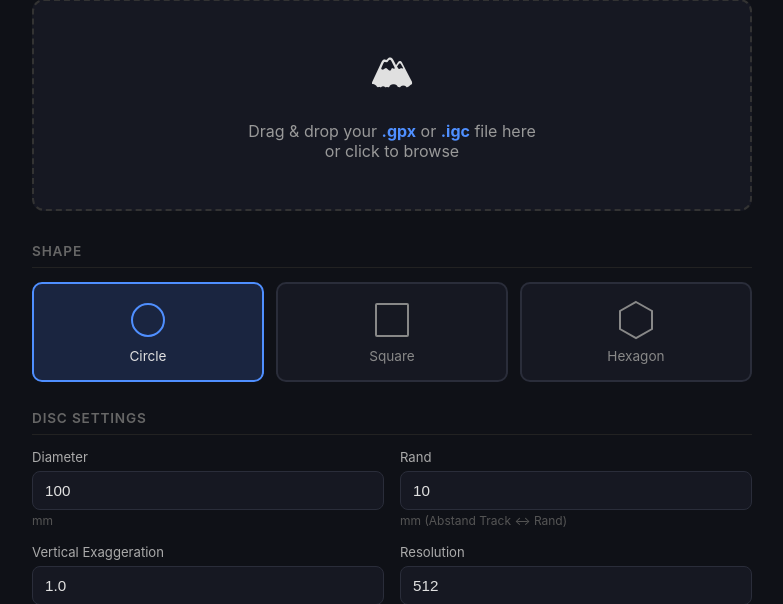
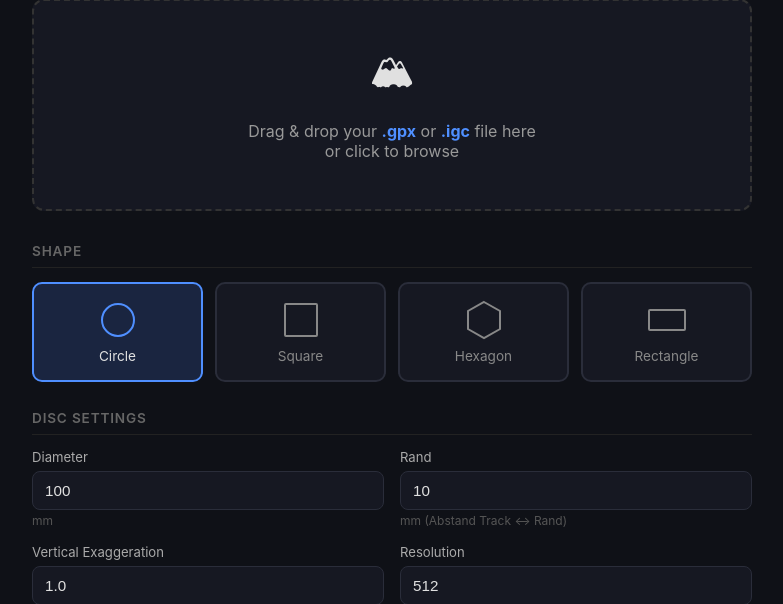
Before and after one commit to formscope/gps-terrain-stl, a Flask app: page / in a window 1280 px wide. Shown: the part 135-739 px from the top of the page, without its empty margins (248-1031 px from the left). Run offline with Flask 3, Linux system fonts and the light colour scheme; some libraries are stand-ins or nearby versions.

Commit message:
Add rectangle shape with custom width × height
Lets the user pick a rectangular plate with independent width and
height (mm) instead of a single diameter.  The track is still fitted
to the inscribed circle of the shorter side, so the edge-margin
constraint is preserved.

* mesh.py: VALID_SHAPES gains 'rectangle'; _generate_shape_ring
  accepts width_mm/height_mm; build_and_export takes rect_width_mm/
  rect_height_mm and sizes the grid to max(w,h)/2 so non-square
  rectangles work without changing the rest of the pipeline.
* app.py & main.py: parse rect_width / rect_height; shape-aware
  padding computation uses min(w,h)/2 as the inscribed radius.
* index.html: adds a Rectangle option; the Diameter field is
  swapped for Breite/Höhe inputs when Rectangle is selected.

Co-Authored-By: Claude Opus 4.6 <noreply@anthropic.com>

```diff
--- a/app.py
+++ b/app.py
@@ -38,19 +38,25 @@ def generate():
     # Read parameters from form
     diameter = float(request.form.get("diameter", 100.0))
     shape = request.form.get("shape", "circle")
-    if shape not in ("circle", "square", "hexagon"):
+    if shape not in ("circle", "square", "hexagon", "rectangle"):
         shape = "circle"
+    # Rectangle dimensions (only used when shape == "rectangle").
+    rect_width = float(request.form.get("rect_width", 100.0))
+    rect_height = float(request.form.get("rect_height", 60.0))
     # Edge margin in mm: minimum distance between outermost track point and disc edge.
-    # Shape-aware: the inscribed-circle radius is smaller than the half-diameter
-    # for a hexagon, so we reduce the usable radius accordingly.
+    # Shape-aware: the inscribed-circle radius is smaller than the half-extent for
+    # a hexagon, and for a rectangle is set by the shorter side.
     edge_margin_mm = float(request.form.get("edge_margin", 10.0))
-    disc_radius_mm = diameter / 2.0
-    if shape == "hexagon":
+    if shape == "rectangle":
+        disc_radius_mm = max(rect_width, rect_height) / 2.0
+        inscribed_radius_mm = min(rect_width, rect_height) / 2.0
+    elif shape == "hexagon":
+        disc_radius_mm = diameter / 2.0
         inscribed_radius_mm = disc_radius_mm * (3 ** 0.5) / 2.0
     else:
+        disc_radius_mm = diameter / 2.0
         inscribed_radius_mm = disc_radius_mm
     track_radius_mm = max(inscribed_radius_mm - edge_margin_mm, 1.0)
-    # padding is defined relative to the circumscribed disc radius (same as before)
     padding = (disc_radius_mm - track_radius_mm) / track_radius_mm
     exaggeration = float(request.form.get("exaggeration", 1.0))
     resolution = int(request.form.get("resolution", 512))
@@ -116,6 +122,8 @@ def generate():
             track_tolerance_mm=track_tolerance,
             water_polys_lv95=water_polys,
             shape=shape,
+            rect_width_mm=rect_width,
+            rect_height_mm=rect_height,
         )
 
         # Collect the separate STL part files into a ZIP (only STL files)
--- a/mesh.py
+++ b/mesh.py
@@ -5,15 +5,20 @@ import numpy as np
 from scipy.interpolate import RegularGridInterpolator
 from stl import mesh as stl_mesh
 
-VALID_SHAPES = ("circle", "square", "hexagon")
+VALID_SHAPES = ("circle", "square", "hexagon", "rectangle")
 
 
-def _generate_shape_ring(shape: str, radius_mm: float, N: int):
+def _generate_shape_ring(shape: str, radius_mm: float, N: int,
+                          width_mm: float | None = None,
+                          height_mm: float | None = None):
     """
     Return (ring_x, ring_y, inside_mask_func) for the given shape.
 
     ring_x, ring_y: 1-D arrays of boundary vertices (closed smooth ring).
     inside_func(Xm, Ym, shrink) -> bool mask: True where grid point is inside shape.
+
+    width_mm / height_mm are only consulted for shape='rectangle'; the other
+    shapes use the symmetric `radius_mm` (half-diameter).
     """
     if shape == "circle":
         N_ring = max(720, N * 2)
@@ -74,6 +79,32 @@ def _generate_shape_ring(shape: str, radius_mm: float, N: int):
             d3 = np.abs(Xm * 0.5 - Ym * (np.sqrt(3) / 2))
             return (d1 <= R) & (d2 <= R) & (d3 <= R)
 
+    elif shape == "rectangle":
+        # Axis-aligned rectangle: width × height (mm), centred at origin.
+        if width_mm is None or height_mm is None:
+            raise ValueError("rectangle shape requires width_mm and height_mm")
+        hw = width_mm / 2.0
+        hh = height_mm / 2.0
+        pts_per_side = max(180, N // 2)
+        ring_x_list, ring_y_list = [], []
+        # bottom edge: left to right
+        ring_x_list.extend(np.linspace(-hw, hw, pts_per_side, endpoint=False))
+        ring_y_list.extend(np.full(pts_per_side, -hh))
+        # right edge: bottom to top
+        ring_x_list.extend(np.full(pts_per_side, hw))
+        ring_y_list.extend(np.linspace(-hh, hh, pts_per_side, endpoint=False))
+        # top edge: right to left
+        ring_x_list.extend(np.linspace(hw, -hw, pts_per_side, endpoint=False))
+        ring_y_list.extend(np.full(pts_per_side, hh))
+        # left edge: top to bottom
+        ring_x_list.extend(np.full(pts_per_side, -hw))
+        ring_y_list.extend(np.linspace(hh, -hh, pts_per_side, endpoint=False))
+        ring_x = np.array(ring_x_list)
+        ring_y = np.array(ring_y_list)
+
+        def inside_func(Xm, Ym, shrink):
+            return (np.abs(Xm) <= (hw - shrink)) & (np.abs(Ym) <= (hh - shrink))
+
     else:
         raise ValueError(f"Unknown shape '{shape}'. Use one of {VALID_SHAPES}")
 
@@ -97,18 +128,29 @@ def build_and_export(
     track_tolerance_mm: float = 0.2,
     water_polys_lv95: list | None = None,
     shape: str = "circle",
+    rect_width_mm: float | None = None,
+    rect_height_mm: float | None = None,
 ) -> None:
     """
     Build a solid terrain STL plus a track-tube body.
 
     The terrain is centred at (0,0), radius = diameter_mm/2.
-    Shape can be 'circle', 'square', or 'hexagon'.
+    Shape can be 'circle', 'square', 'hexagon', or 'rectangle'.
+    For 'rectangle', rect_width_mm and rect_height_mm specify the side
+    lengths; diameter_mm is ignored.
     A groove is carved into the terrain along the track path with width
     (track_width + 2*tolerance) down to basis_level, so the track tube
     fits without intersection.
     """
     ce, cn = center_lv95
-    radius_mm = diameter_mm / 2.0
+    if shape == "rectangle":
+        if rect_width_mm is None or rect_height_mm is None:
+            raise ValueError("rectangle shape requires rect_width_mm and rect_height_mm")
+        # Grid is square, sized to the larger side; ring & inside-mask use the
+        # rectangular extents.  radius_mm is the half-extent of the *grid*.
+        radius_mm = max(rect_width_mm, rect_height_mm) / 2.0
+    else:
+        radius_mm = diameter_mm / 2.0
     scale_xy = radius_mm / radius_m
 
     # ------------------------------------------------------------------
@@ -136,7 +178,10 @@ def build_and_export(
     E_grid = ce + Xm / scale_xy
     N_grid = cn + Ym / scale_xy
 
-    ring_x, ring_y, inside_func = _generate_shape_ring(shape, radius_mm, N)
+    ring_x, ring_y, inside_func = _generate_shape_ring(
+        shape, radius_mm, N,
+        width_mm=rect_width_mm, height_mm=rect_height_mm,
+    )
     N_ring = len(ring_x)
     # Shrink mask by one pixel so the grid sits fully inside the boundary ring
     inside = inside_func(Xm, Ym, pixel_size_mm)
--- a/templates/index.html
+++ b/templates/index.html
@@ -381,6 +381,11 @@
             <svg viewBox="0 0 40 40"><polygon points="20,2 36,11 36,29 20,38 4,29 4,11"/></svg>
             <span>Hexagon</span>
           </label>
+          <label class="shape-option" data-shape="rectangle">
+            <input type="radio" name="shape" value="rectangle">
+            <svg viewBox="0 0 40 40"><rect x="2" y="10" width="36" height="20" rx="1"/></svg>
+            <span>Rectangle</span>
+          </label>
         </div>
       </div>
 
@@ -388,9 +393,19 @@
       <div class="section">
         <div class="section-title">Disc Settings</div>
         <div class="form-grid">
-          <div class="form-group">
+          <div class="form-group" id="diameter_group">
             <label for="diameter">Diameter</label>
             <input type="number" id="diameter" name="diameter" value="100" step="1" min="10" max="300">
+            <span class="unit">mm</span>
+          </div>
+          <div class="form-group" id="rect_width_group" style="display:none;">
+            <label for="rect_width">Breite</label>
+            <input type="number" id="rect_width" name="rect_width" value="100" step="1" min="10" max="300">
+            <span class="unit">mm</span>
+          </div>
+          <div class="form-group" id="rect_height_group" style="display:none;">
+            <label for="rect_height">Höhe</label>
+            <input type="number" id="rect_height" name="rect_height" value="60" step="1" min="10" max="300">
             <span class="unit">mm</span>
           </div>
           <div class="form-group">
@@ -517,14 +532,23 @@
 
     fileInput.addEventListener('change', onFileSelected);
 
-    // Shape selector
+    // Shape selector — also toggle Diameter vs Rectangle dimension fields.
+    function updateShapeFields() {
+      const shape = document.querySelector('input[name="shape"]:checked').value;
+      const isRect = (shape === 'rectangle');
+      document.getElementById('diameter_group').style.display = isRect ? 'none' : '';
+      document.getElementById('rect_width_group').style.display = isRect ? '' : 'none';
+      document.getElementById('rect_height_group').style.display = isRect ? '' : 'none';
+    }
     document.querySelectorAll('.shape-option').forEach(opt => {
       opt.addEventListener('click', () => {
         document.querySelectorAll('.shape-option').forEach(o => o.classList.remove('active'));
         opt.classList.add('active');
         opt.querySelector('input[type="radio"]').checked = true;
+        updateShapeFields();
       });
     });
+    updateShapeFields();
 
     function onFileSelected() {
       const file = fileInput.files[0];
```
Also changed, not shown: main.py (+15 -5 lines).
